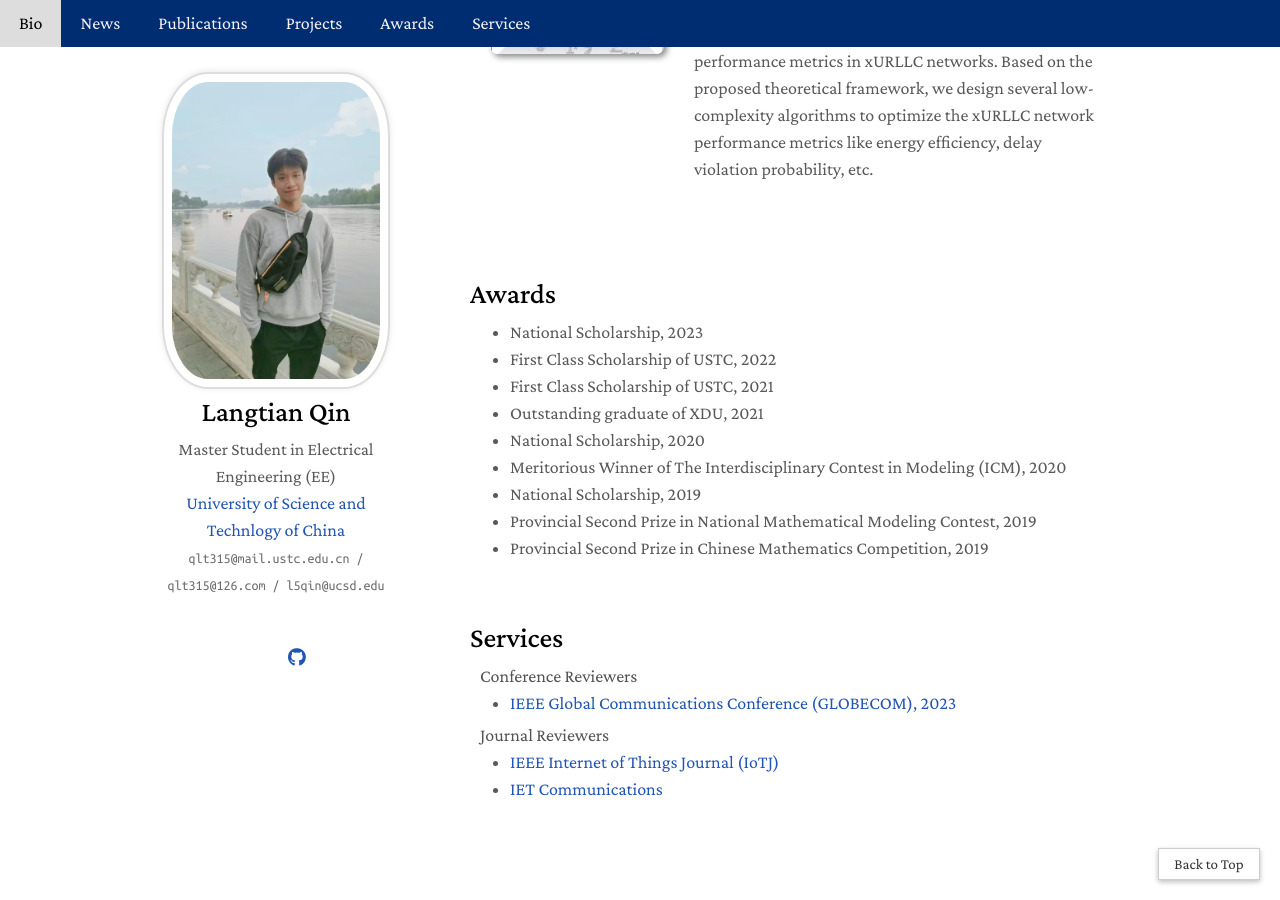
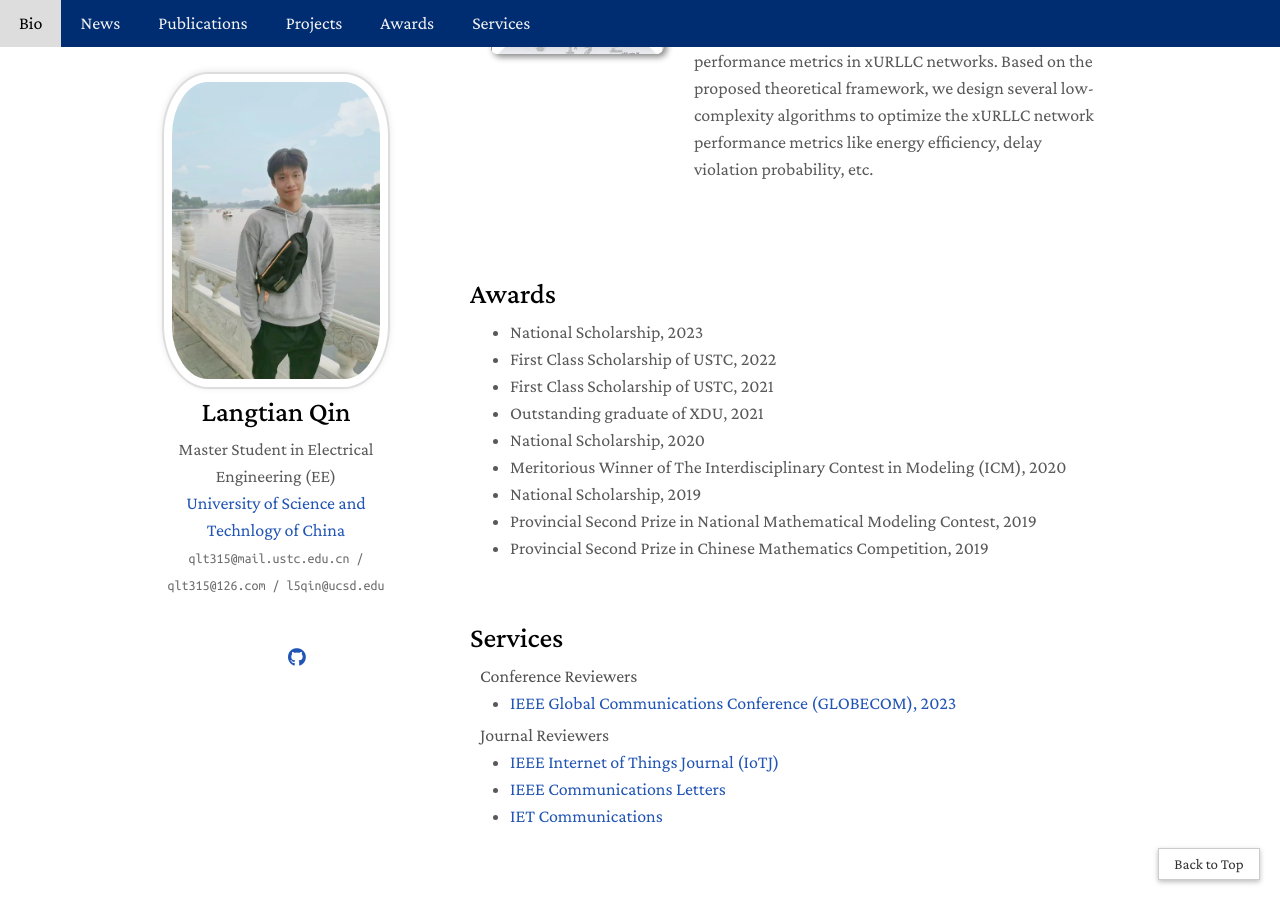
Before and after one commit to qlt315/qlt315.github.io, a Jekyll site: the page built from index.md, in a window 1280 px wide and 900 px high, scrolled down 4380 px. Built offline with Jekyll 4.4.1, drawn with Linux system fonts in a browser that asks for light colours; a style sheet for code colours, icons or effects is not loaded.

Commit message:
Update services.md

```diff
--- a/_includes/services.md
+++ b/_includes/services.md
@@ -16,6 +16,7 @@
 
 <ul style="margin:0 0 20px;">
   <li><a href="https://ieeexplore.ieee.org/xpl/RecentIssue.jsp?punumber=6488907"><autocolor>IEEE Internet of Things Journal (IoTJ)</autocolor></a></li>
+    <li><a href="https://ieeexplore.ieee.org/xpl/RecentIssue.jsp?punumber=4234"><autocolor>IEEE Communications Letters</autocolor></a></li>
   <li><a href="https://ietresearch.onlinelibrary.wiley.com/journal/17518636"><autocolor>IET Communications</autocolor></a></li>
   <!-- <li><a href="https://signalprocessingsociety.org/publications-resources/ieee-transactions-image-processing"><autocolor>IEEE Transactions on Image Processing (TIP)</autocolor></a></li>
   <li><a href="https://www.computer.org/csdl/journal/tk"><autocolor>IEEE Transactions on Knowledge and Data Engineering (TKDE)</autocolor></a></li>
```
